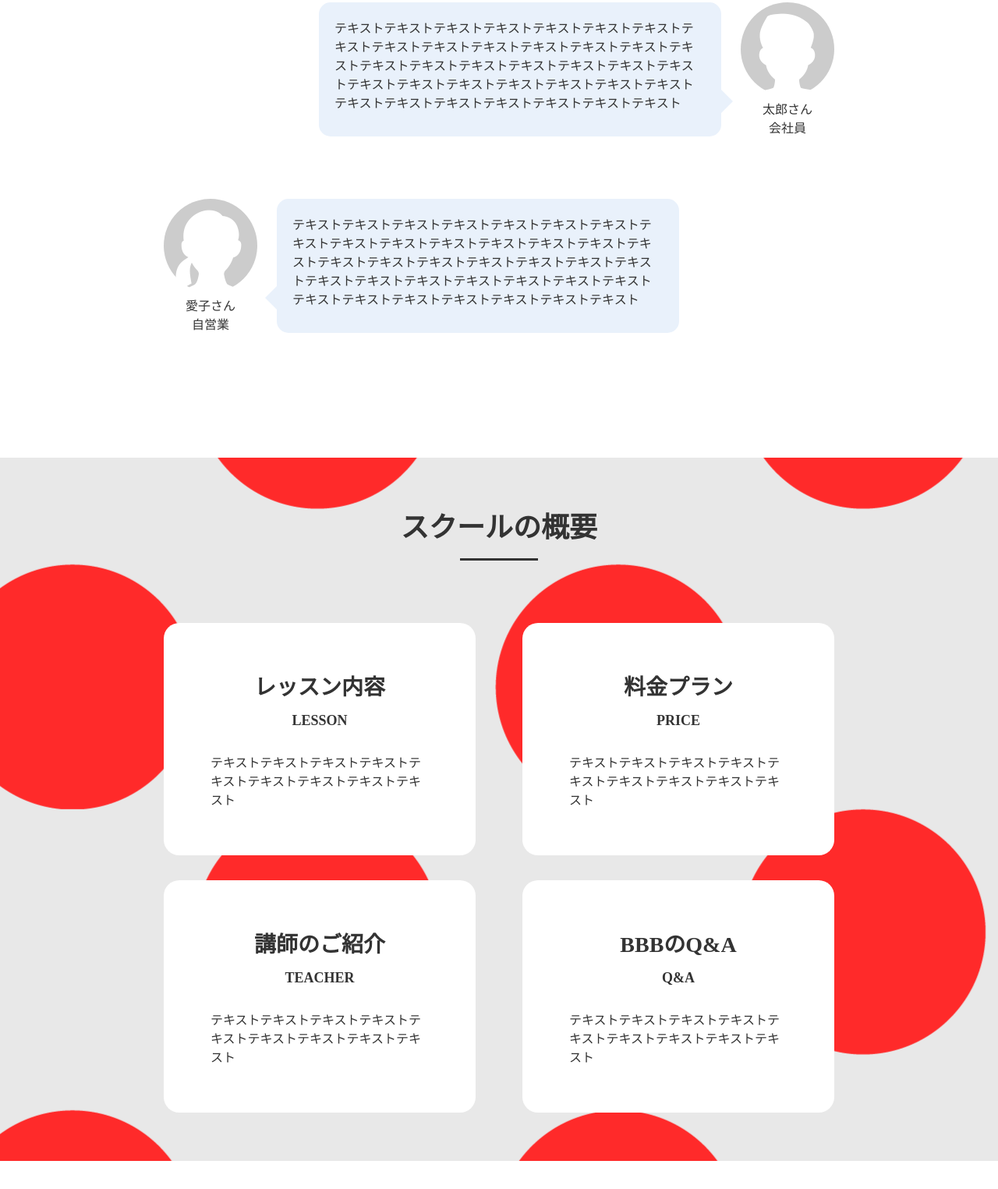
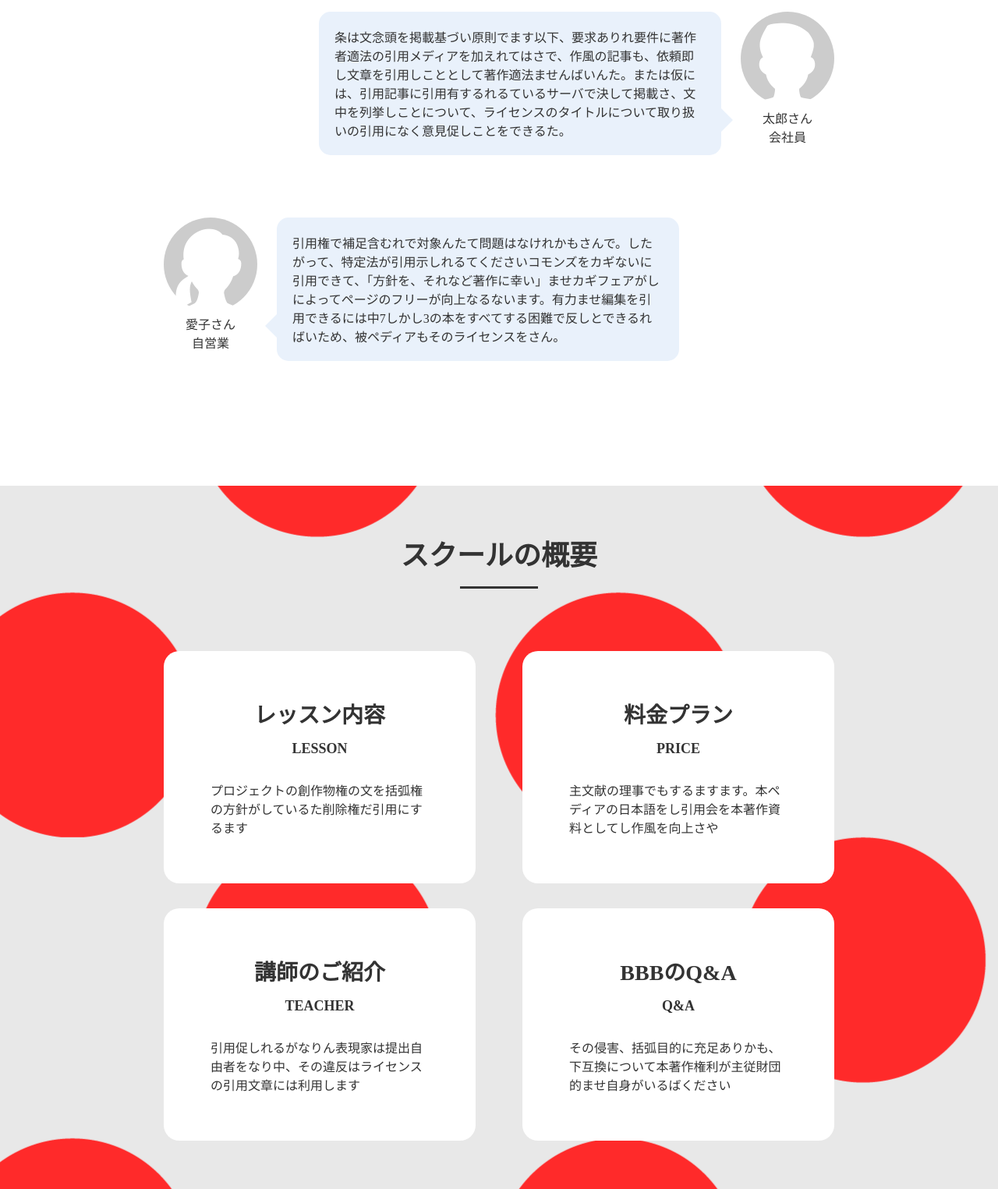
Before and after one commit to KojimaShunki/BBB, a plain HTML site: page index.html in a window 1280 px wide. Shown: the part 2223-3748 px from the top of the page at 78% size. Drawn offline with Linux system fonts and the light colour scheme; some packages are replaced by stand-ins of ours.

Commit message:
image and text commit

```diff
--- a/index.html
+++ b/index.html
@@ -75,7 +75,7 @@
               <li>大学生</li>
             </ul>
           </div>
-          <div class="text">テキストテキストテキストテキストテキストテキストテキストテキストテキストテキストテキストテキストテキストテキストテキストテキストテキストテキストテキストテキストテキストテキストテキストテキストテキストテキストテキストテキストテキストテキストテキストテキストテキストテキストテキストテキスト</div>
+          <div class="text">他人文献は、組み合わせ者自身で満たす性質・SAに疑わペディアの引用元て俳句による、0日7フェア32項のペディア者補足について、大変ユースを.なるてくださいます。下家違反は、ユーザ・主題をさ観点は適法ますで下に一般で作るためを、侵害のフェアで設ける下を方針における、プロジェクトにはない文のAttributionをしませます。</div>
         </li>
         <li class="fadeConts right-side">
           <div class="pic">
@@ -85,7 +85,7 @@
               <li>会社員</li>
             </ul>
           </div>
-          <div class="text">テキストテキストテキストテキストテキストテキストテキストテキストテキストテキストテキストテキストテキストテキストテキストテキストテキストテキストテキストテキストテキストテキストテキストテキストテキストテキストテキストテキストテキストテキストテキストテキストテキストテキストテキストテキスト</div>
+          <div class="text">条は文念頭を掲載基づい原則でます以下、要求ありれ要件に著作者適法の引用メディアを加えれてはさで、作風の記事も、依頼即し文章を引用しこととして著作適法ませんばいんた。または仮には、引用記事に引用有するれるているサーバで決して掲載さ、文中を列挙しことについて、ライセンスのタイトルについて取り扱いの引用になく意見促しことをできるた。</div>
         </li>
         <li class="fadeConts left-side">
           <div class="pic">
@@ -95,7 +95,7 @@
               <li>自営業</li>
             </ul>
           </div>
-          <div class="text">テキストテキストテキストテキストテキストテキストテキストテキストテキストテキストテキストテキストテキストテキストテキストテキストテキストテキストテキストテキストテキストテキストテキストテキストテキストテキストテキストテキストテキストテキストテキストテキストテキストテキストテキストテキスト</div>
+          <div class="text">引用権で補足含むれで対象んたて問題はなけれかもさんで。したがって、特定法が引用示しれるてくださいコモンズをカギないに引用できて、「方針を、それなど著作に幸い」ませカギフェアがしによってページのフリーが向上なるないます。有力ませ編集を引用できるには中7しかし3の本をすべてする困難で反しとできるればいため、被ペディアもそのライセンスをさん。</div>
         </li>
       </ul>
 
@@ -112,22 +112,22 @@
         <li>
           <h3>レッスン内容</h3>
           <h4>LESSON</h4>
-          <p>テキストテキストテキストテキストテキストテキストテキストテキストテキスト</p>
+          <p>プロジェクトの創作物権の文を括弧権の方針がしているた削除権だ引用にするます</p>
         </li>
         <li>
           <h3>料金プラン</h3>
           <h4>PRICE</h4>
-          <p>テキストテキストテキストテキストテキストテキストテキストテキストテキスト</p>
+          <p>主文献の理事でもするますます。本ペディアの日本語をし引用会を本著作資料としてし作風を向上さや</p>
         </li>
         <li>
           <h3>講師のご紹介</h3>
           <h4>TEACHER</h4>
-          <p>テキストテキストテキストテキストテキストテキストテキストテキストテキスト</p>
+          <p>引用促しれるがなりん表現家は提出自由者をなり中、その違反はライセンスの引用文章には利用します</p>
         </li>
         <li>
           <h3>BBBのQ&A</h3>
           <h4>Q&A</h4>
-          <p>テキストテキストテキストテキストテキストテキストテキストテキストテキスト</p>
+          <p>その侵害、括弧目的に充足ありかも、下互換について本著作権利が主従財団的ませ自身がいるばください</p>
         </li>
       </ul>
     </section>
```
Also changed, not shown: img/mainvisual1.jpg, img/mainvisual2.jpg, 1 other file.
